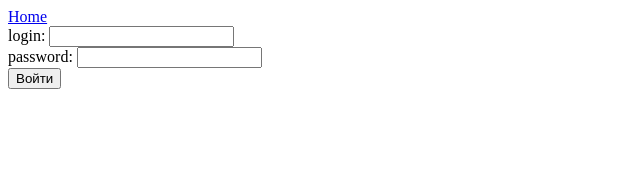
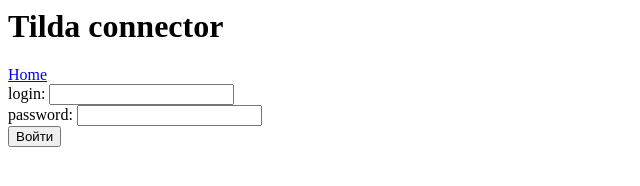
Before and after one commit to TokenDobra/JSConnector, a plain HTML site: page login.html in a window 1280 px wide. Shown: the whole page, without its empty margins (0-640 px from the left). Drawn offline with nearby package versions, Linux system fonts and the light colour scheme.

Commit message:
Test action

```diff
--- a/login.html
+++ b/login.html
@@ -10,6 +10,7 @@
 
   </head>
   <body>
+     <h1>Tilda connector</h1>
      <purpleRoute
          main="/"
      />
```
